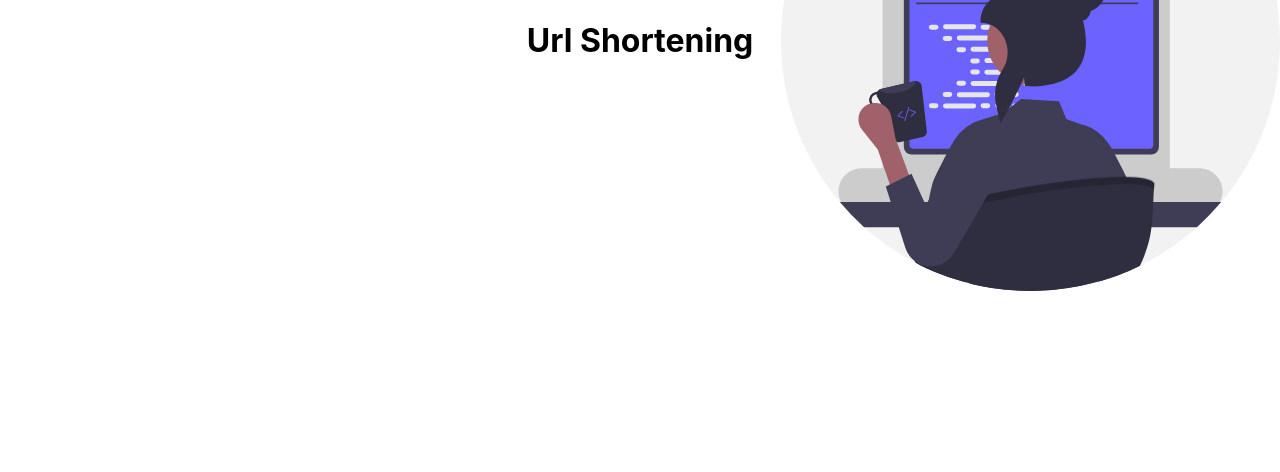
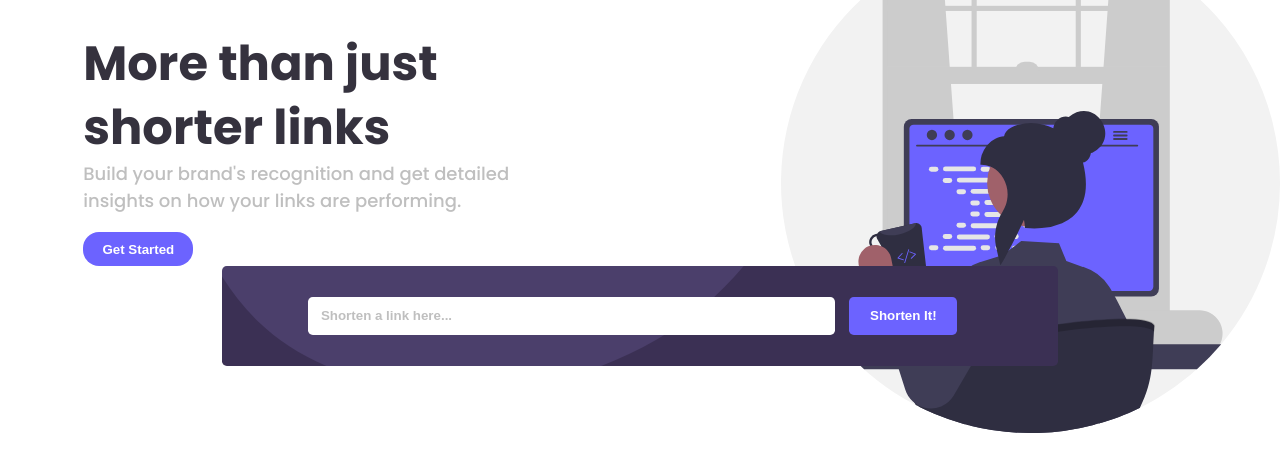
Before and after one commit to romeiro-bru/url-shortening, a JavaScript app: page / in a window 1280 px wide. Shown: the top 472 px of the page. Built offline with nearby package versions, Linux system fonts and the light colour scheme; the HTML template or start-up script is replaced by a standard one.

Commit message:
Add input field

```diff
--- a/src/App.css
+++ b/src/App.css
@@ -1,4 +1,12 @@
-@import url('https://fonts.googleapis.com/css2?family=Poppins:wght@200;300;600;700&family=Roboto:wght@100;300;400;500&display=swap');
+@import url('https://fonts.googleapis.com/css2?family=Poppins:wght@200;300;500;700&family=Roboto:wght@300;500&display=swap');
+
+:root {
+  --primary-color: #6c63ff;
+  --secondary-color: #3b3054;
+  --text: #bfbfbf;
+  --text-dark: #35323e;
+  --gray-violet: hsl(257, 7%, 63%);
+}
 
 body {
   margin: 0;
@@ -6,9 +14,7 @@ body {
   background-repeat: no-repeat;
   background-size: 39%;
   background-position: right;
-  font-family: -apple-system, BlinkMacSystemFont, 'Segoe UI', 'Roboto', 'Oxygen',
-    'Ubuntu', 'Cantarell', 'Fira Sans', 'Droid Sans', 'Helvetica Neue',
-    sans-serif;
+  font-family: 'Poppins', sans-serif;
 }
 
 .App {
@@ -16,7 +22,6 @@ body {
 }
 
 .App-header {
-  background-color: #282c34;
   min-height: 100vh;
   display: flex;
   flex-direction: column;
@@ -27,24 +32,65 @@ body {
 }
 
 main {
-  width: 90%;
+  width: 87%;
   margin-right: auto;
   margin-left: auto;
 }
 
 .banner {
   text-align: left;
-  width: 40%;
+  width: 43%;
 }
+.banner h1 {
+  margin-bottom: 0rem;
+  font-weight: 700;
+  color: var(--text-dark);
+  font-size: 3rem;
+  line-height: 4rem;
+}
+
 .banner p {
-  color: #b4b2b2;
+  margin-top: 0rem;
+  color: var(--text);
+  font-weight: 500;
+  font-size: 1.125rem;
+}
+
+button {
+  background-color: var(--primary-color);
+  color: white;
+  border: none;
   font-weight: bold;
 }
+
+input {
+  padding: 0.2rem 0.8rem;
+  border: none;
+  border-radius: 0.3rem;
+  height: 2rem;
+  width: 60%;
+}
+input::placeholder {
+  color: var(--text);
+  font-weight: 700;
+}
+
 .banner button {
-  padding: 0.5rem 1rem;
-  background-color: #6c63ff;
-  color: white;
-  border: none;
+  padding: 0.6rem 1.2rem;
   border-radius: 1rem;
-  font-weight: bold;
 }
+
+.input-box {
+  padding: 1.9rem 0rem;
+  width: 75%;
+  margin-right: auto;
+  margin-left: auto;
+  background-image: url(assets/images/bg-boost-desktop.svg);
+  background-color: var(--secondary-color);
+  border-radius: 0.3rem;
+}
+.input-box button {
+  padding: 0.7rem 1.3rem;
+  border-radius: 0.3rem;
+  margin: 0 0.9rem;
+}
--- a/src/App.js
+++ b/src/App.js
@@ -3,7 +3,18 @@ import './App.css';
 function App() {
   return (
     <div className="App">
-      <h1>Url Shortening</h1>
+      <main>
+        <div className="banner">
+          <h1>More than just shorter links</h1>
+          <p>Build your brand's recognition and get detailed insights on how your links are performing.</p>
+          <button>Get Started</button>
+        </div>
+
+        <section className="input-box">
+          <input type="text" placeholder="Shorten a link here..." />
+          <button>Shorten It!</button>
+        </section>
+      </main>
     </div>
   );
 }
```
